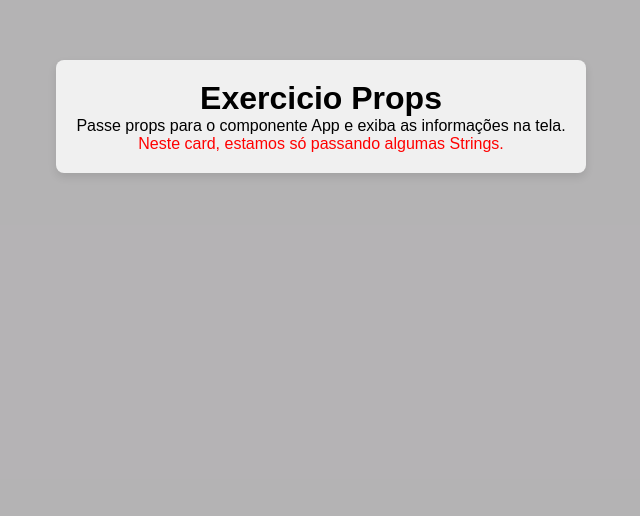
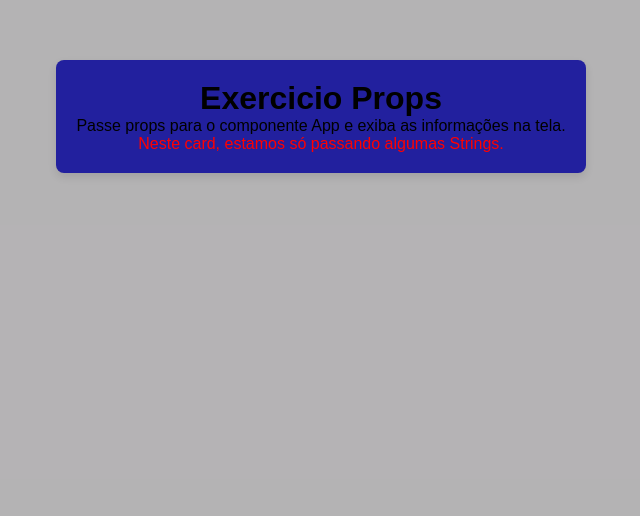
Before and after one commit to samellop3s/react-js-props-studies, a React (Vite) app: page / in a window 1280 px wide. Shown: the part 284-800 px from the top of the page, without its empty margins (319-959 px from the left). Built offline with nearby package versions, Linux system fonts and the light colour scheme.

Commit message:
color update

```diff
--- a/src/App.css
+++ b/src/App.css
@@ -15,7 +15,7 @@
 }
 
 .box {
-  background-color: #f0f0f0;
+  background-color: #22209e;
   padding: 20px;
   border-radius: 8px;
   box-shadow: 0 4px 8px rgba(0, 0, 0, 0.1);
```
